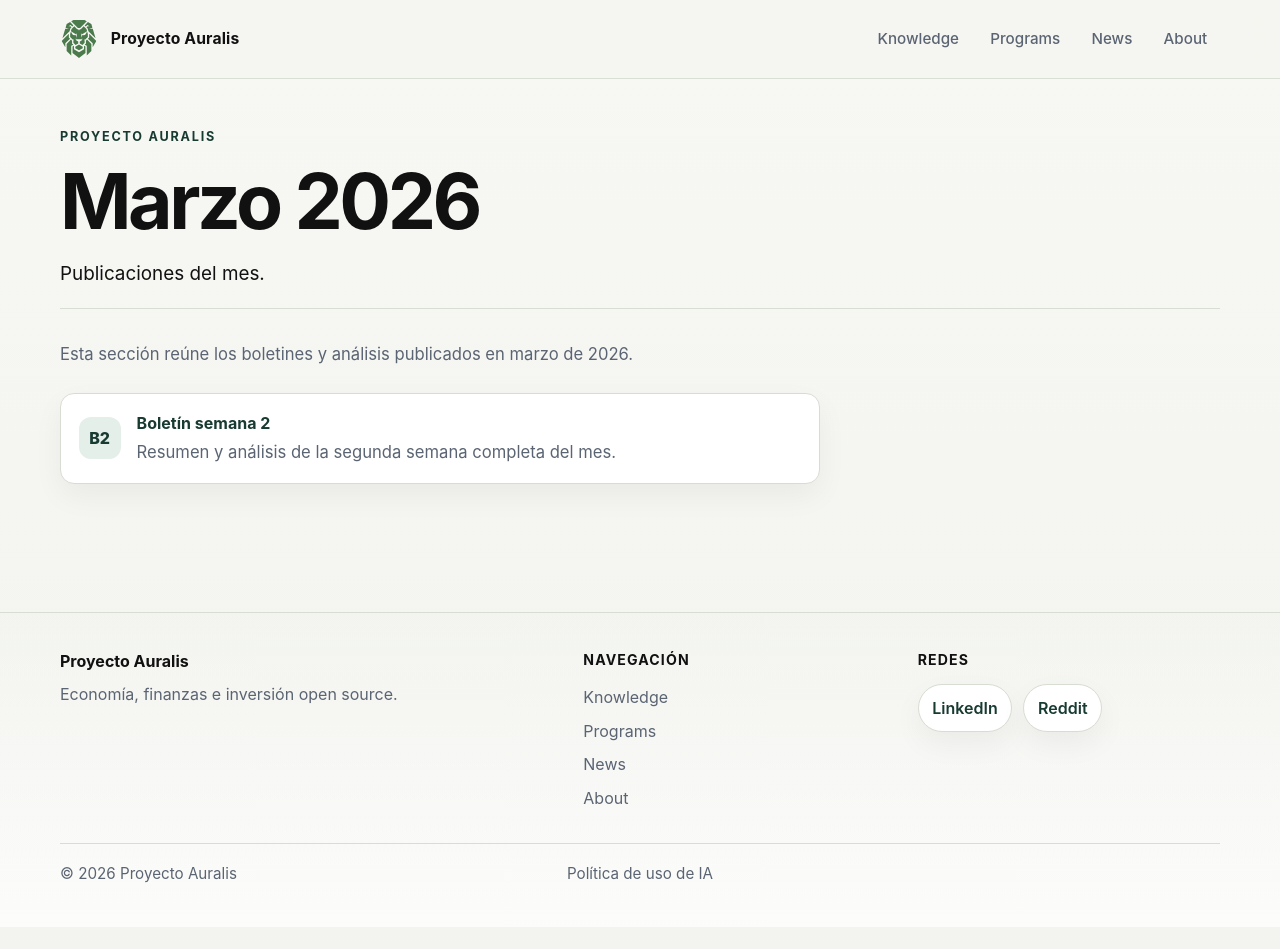
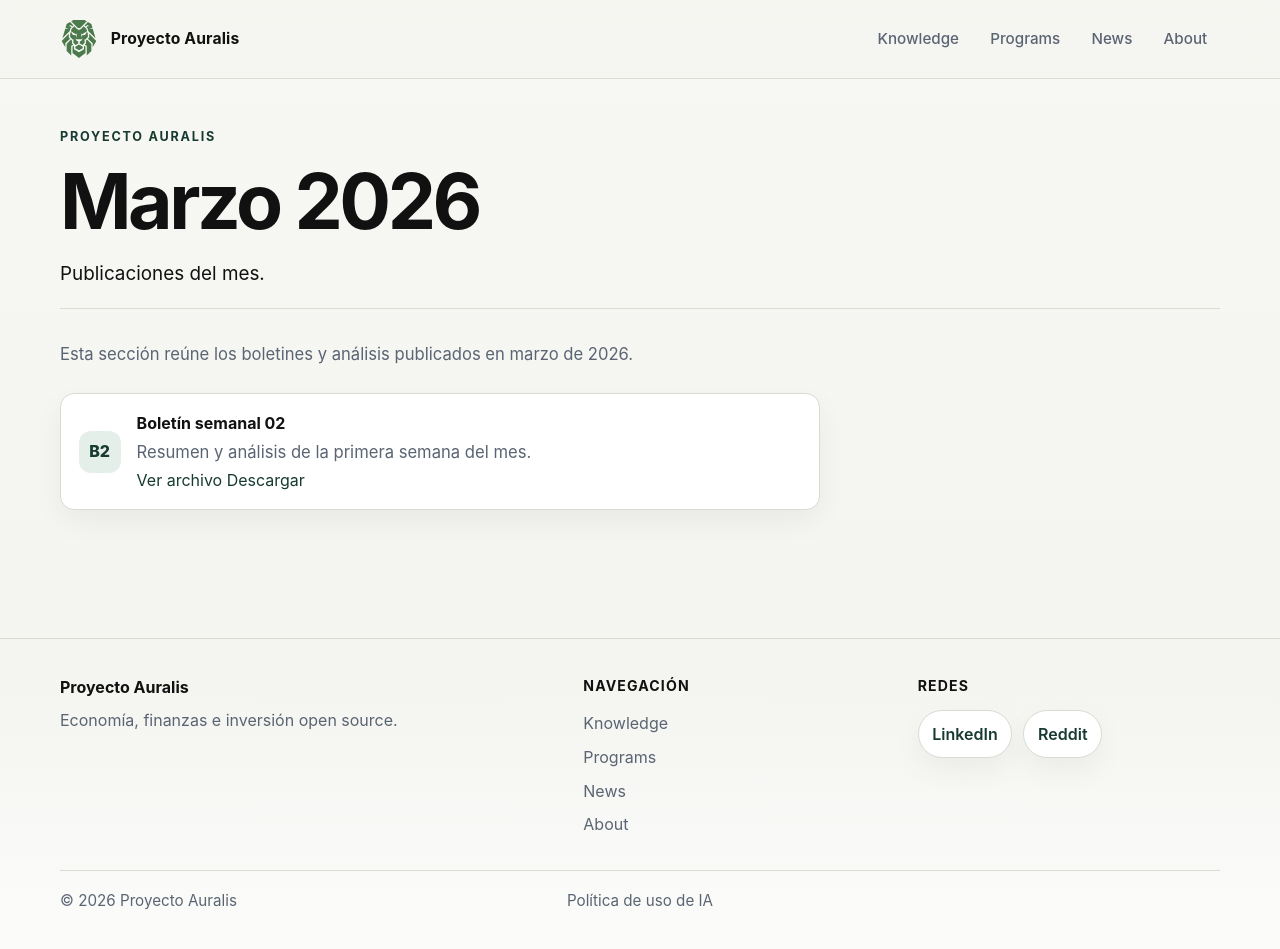
Before and after one commit to Proyecto-Auralis/auralis-site, a Jekyll site: the page built from news/03-2006/Index.md, in a window 1280 px wide and 953 px high. Shown: the top 949 px of the window. Built offline with Jekyll 4.4.1, drawn with Linux system fonts in a browser that asks for light colours.

Commit message:
Update March 2026 newsletter section

```diff
--- a/news/03-2006/Index.md
+++ b/news/03-2006/Index.md
@@ -9,10 +9,30 @@ lead: "Publicaciones del mes."
 Esta sección reúne los boletines y análisis publicados en marzo de 2026.
 
 <div class="library-list">
-  <a class="library-item" href="{{ '/news/03-2026/boletin-semanal-01.pdf' | relative_url }}">
+  <div class="library-item">
     <div class="library-item__icon">B2</div>
     <div class="library-item__content">
-      <h3>Boletín semana 2</h3>
-      <p>Resumen y análisis de la segunda semana completa del mes.</p>
+      <h3>Boletín semanal 02</h3>
+      <p>Resumen y análisis de la primera semana del mes.</p>
+
+      <div class="library-item__actions">
+        <a
+          class="library-item__button"
+          href="{{ '/news/03-2026/Auralis News-Boletín semanal 9-15, Marzo, 2026.pdf' | relative_url }}"
+          target="_blank"
+          rel="noopener"
+        >
+          Ver archivo
+        </a>
+
+        <a
+          class="library-item__button library-item__button--secondary"
+          href="{{ '/news/03-2026/Auralis News-Boletín semanal 9-15, Marzo, 2026.pdf' | relative_url }}"
+          download="boletin-semanal-01.pdf"
+        >
+          Descargar
+        </a>
+      </div>
     </div>
-  </a>
+  </div>
+</div>
```
